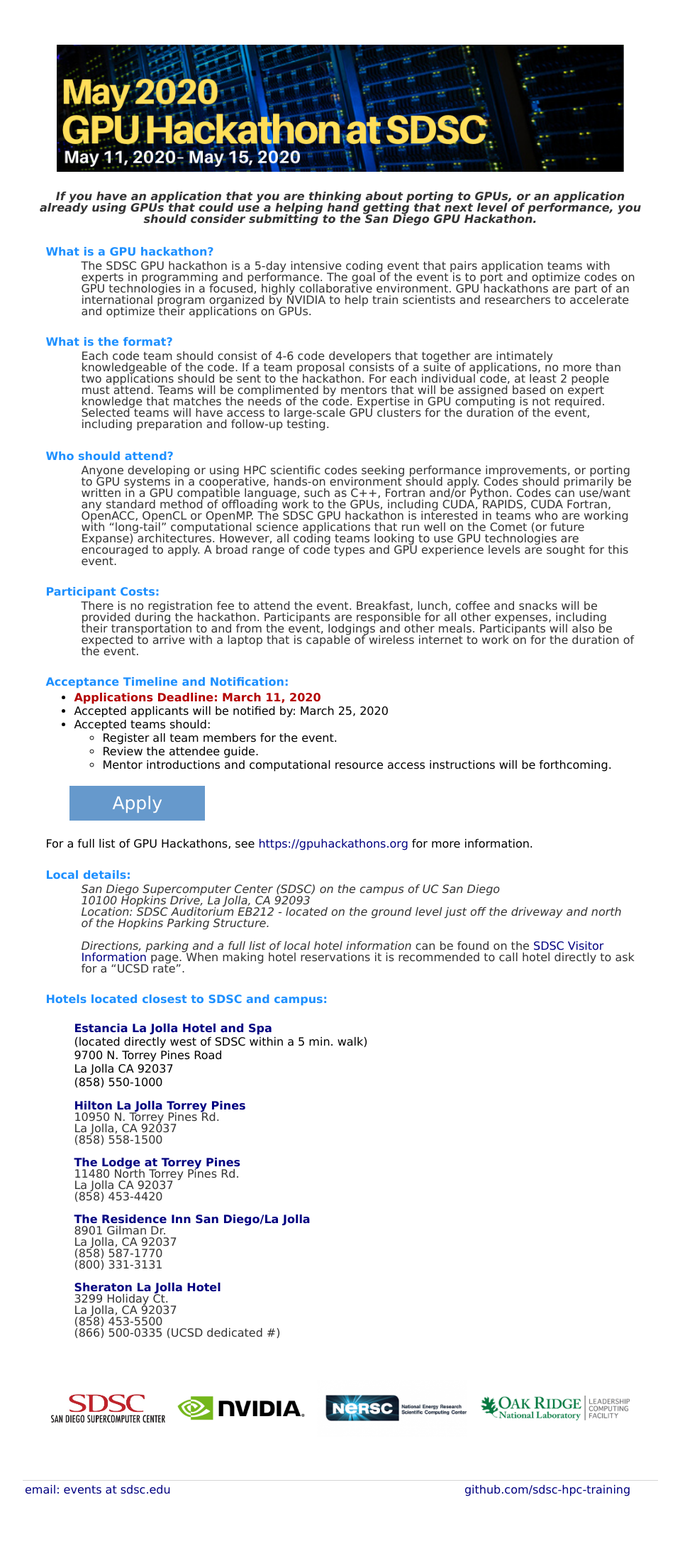
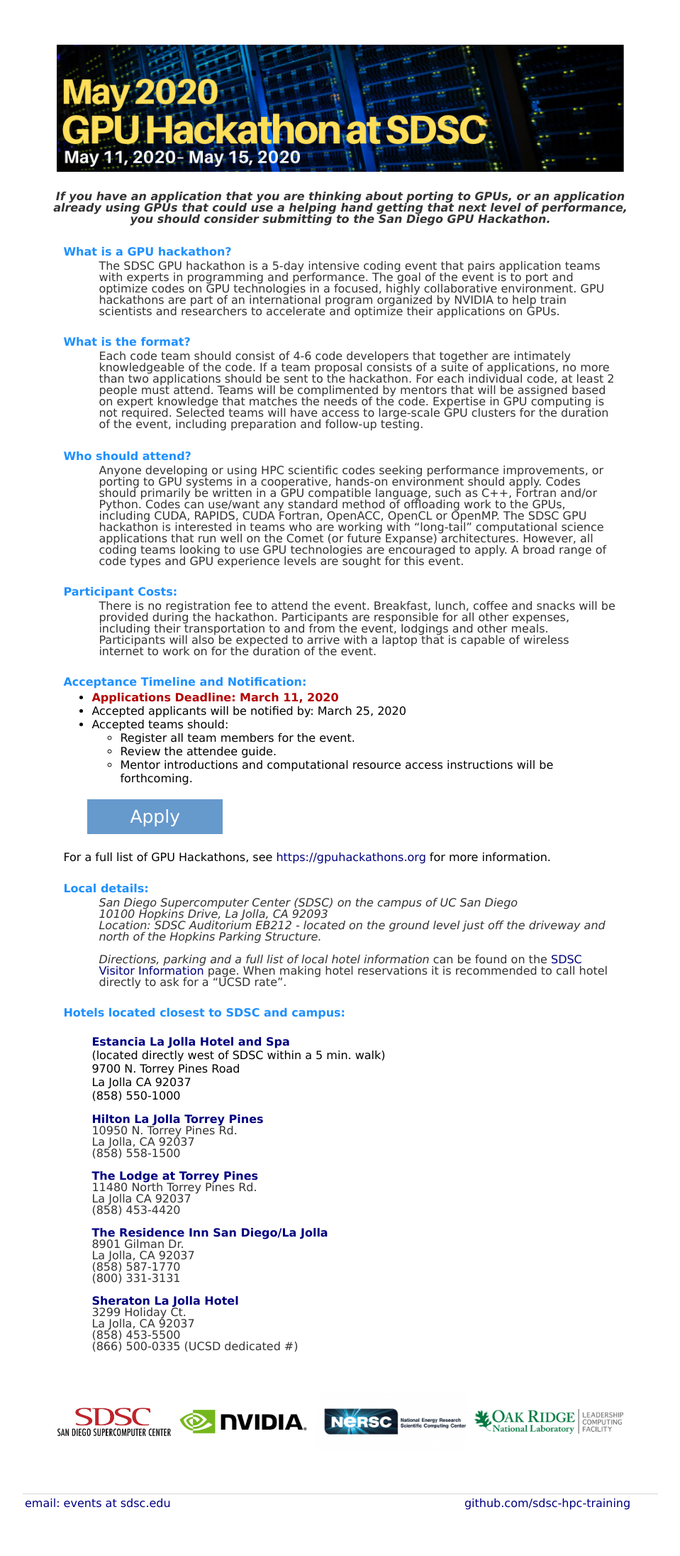
Before and after one commit to sdsc-hpc-training/sdsc-hpc-training.github.io, a Jekyll site: the page built from gpuhackathon/index.html, in a window 1280 px wide. Shown: the whole page at 71% size, without its empty margins (160-1119 px from the left). Built offline with Jekyll 4.4.1, drawn with Linux system fonts in a browser that asks for light colours.

Commit message:
Update index.html

```diff
--- a/gpuhackathon/index.html
+++ b/gpuhackathon/index.html
@@ -2,7 +2,7 @@
 layout: gpuhack
 title: SDSC GPU Hackathon 2020
 ---
-<table border=0 width="98%""\ align="center">
+<table border=0 width="75%""\ align="center">
 <tr><td align='center' valign='top'>
 <img src="./images/gpuhackathon_weblogo.v3.png" alt="SDSC GPU Hackathon" width="800px" class="center"/>
 </td></tr>
```
